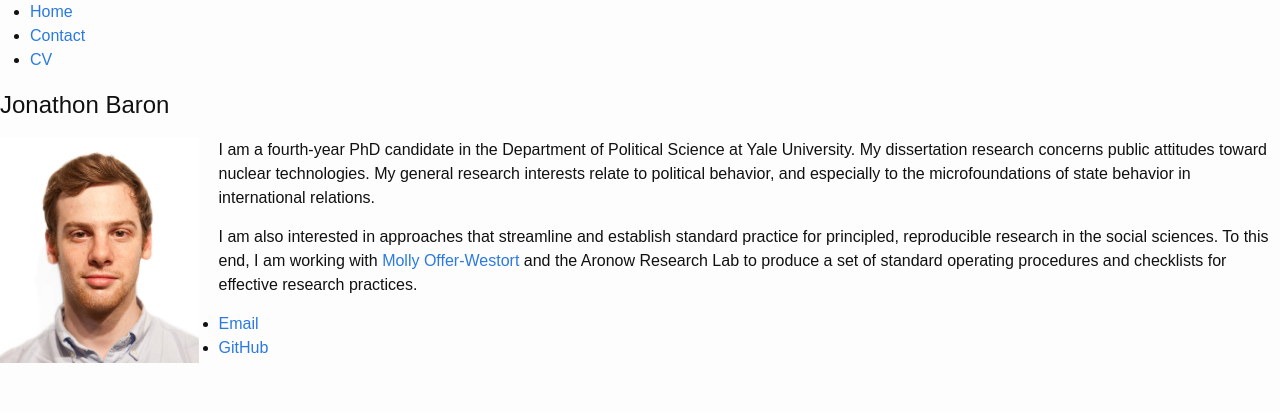
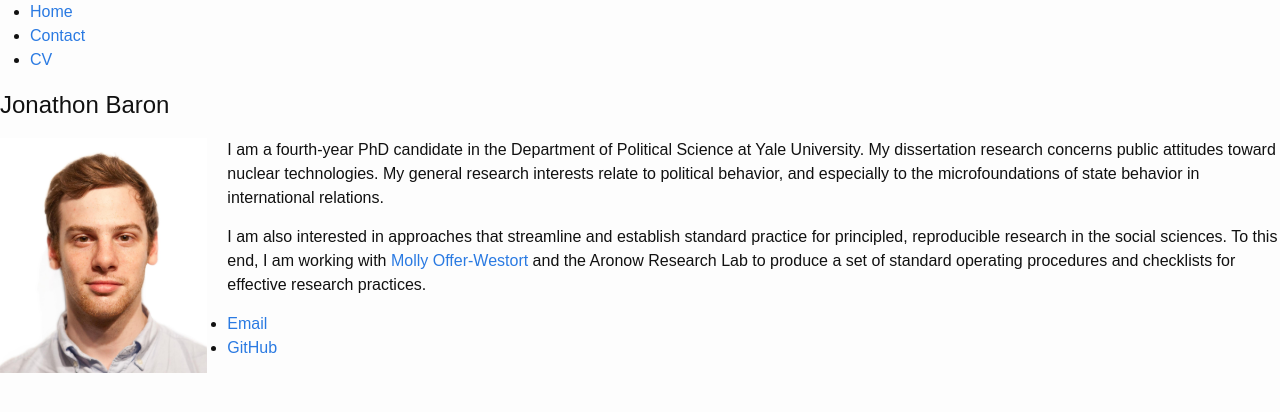
Before and after one commit to jonathonbaron/jonathonbaron.github.io, a Jekyll site: the page built from index.md, in a window 1280 px wide. Shown: the top 412 px of the page. Built offline with Jekyll 4.4.1, drawn with Linux system fonts in a browser that asks for light colours.

Commit message:
Update index.md

```diff
--- a/index.md
+++ b/index.md
@@ -4,7 +4,7 @@
 date:   2016-12-19
 ---
 
-<img style="float: left; height: 225px; margin: 0 20px 10px 0" src="/assets/baron_photo.jpg" alt="pic" />
+<img style="float: left; height: 235px; margin: 0 20px 10px 0" src="/assets/baron_photo.jpg" alt="pic" />
 
 I am a fourth-year PhD candidate in the Department of Political Science at Yale University. My dissertation research concerns public attitudes toward nuclear technologies. My general research interests relate to political behavior, and especially to the microfoundations of state behavior in international relations.
 
```
